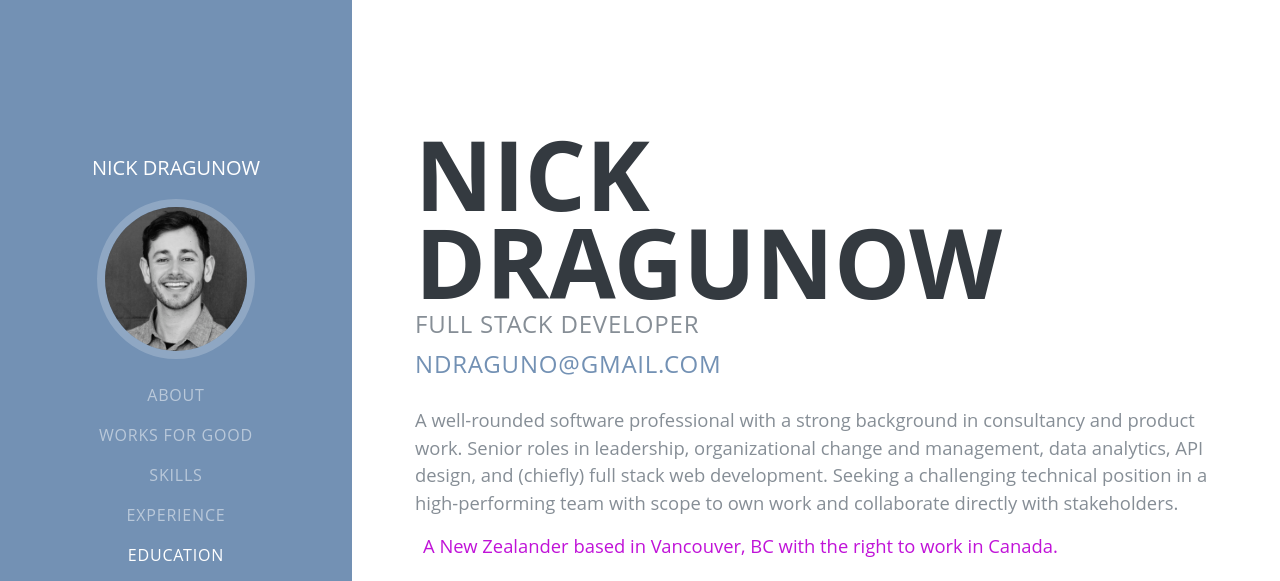
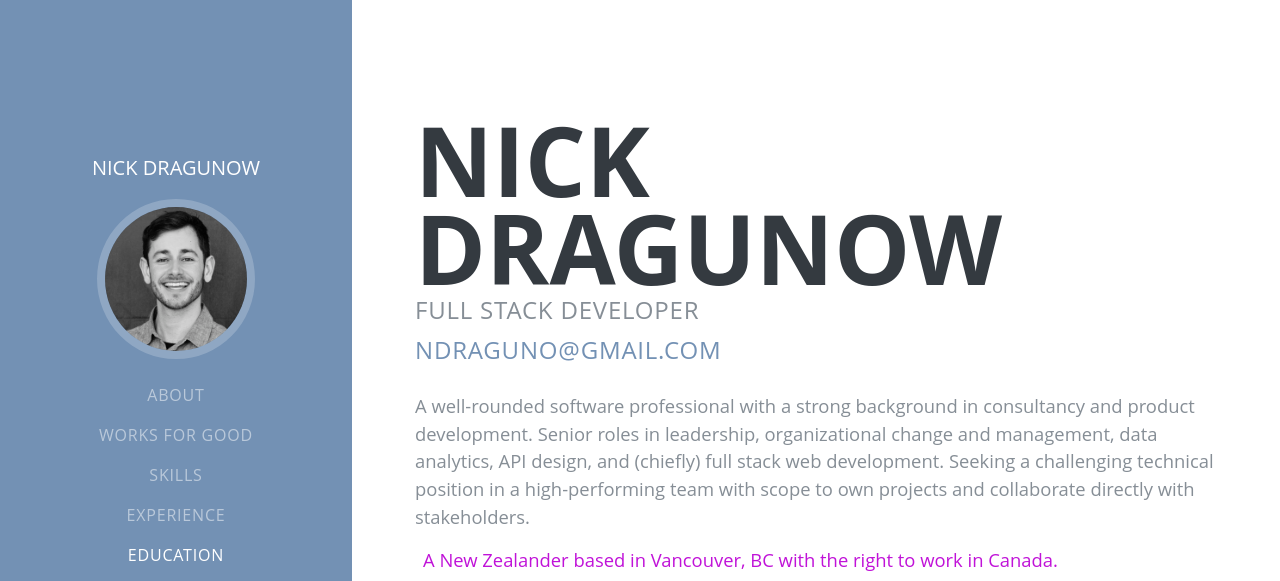
Before and after one commit to ndrag/bootstrap-cv-site, a website: page index.html in a window 1280 px wide. Shown: the top 581 px of the page. Drawn offline with nearby package versions, Linux system fonts and the light colour scheme; files that its build step writes are made by us from their sources.

Commit message:
Intro blurb updates.

```diff
--- a/index.html
+++ b/index.html
@@ -92,9 +92,9 @@
                     <a href="mailto:ndraguno@gmail.com">ndraguno@gmail.com</a>
                 </div>
                 <p class="">A well-rounded software professional with a strong background in consultancy and product
-                    work. Senior roles in leadership, organizational change and management, data analytics, API design,
-                    and (chiefly) full stack web development. Seeking a challenging technical position in a
-                    high-performing team with scope to own work and collaborate directly with stakeholders.</p>
+                    development. Senior roles in leadership, organizational change and management, data analytics, API
+                    design, and (chiefly) full stack web development. Seeking a challenging technical position in a
+                    high-performing team with scope to own projects and collaborate directly with stakeholders. </p>
                 <p class="mb-5" style="color: #c013d8"><i class="fas fa-check pr-2"></i>A New Zealander
                     based in Vancouver, BC with the right to work in Canada.</p>
 
```
